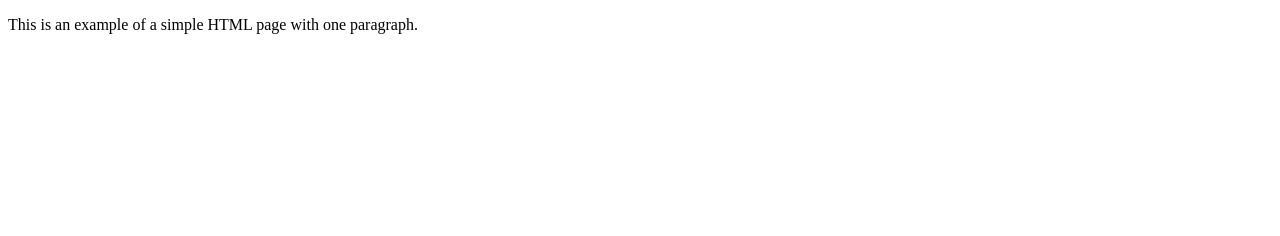
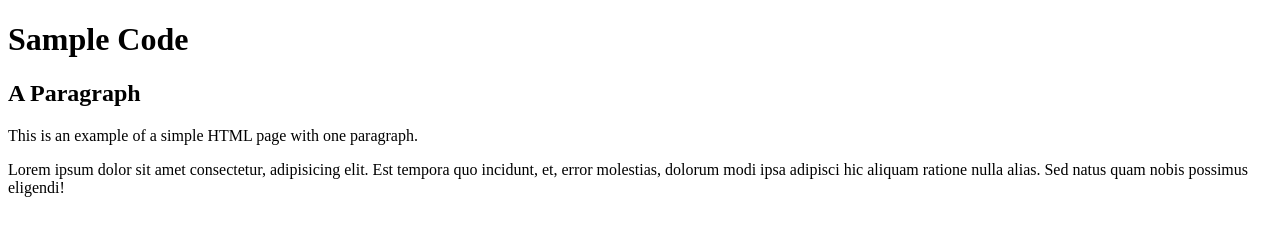
Before and after one commit to saoud/epicodusday2, a plain HTML site: page index.html in a window 1280 px wide. Drawn offline with Linux system fonts and the light colour scheme.

Commit message:
added Lorem ipsum

```diff
--- a/index.html
+++ b/index.html
@@ -6,7 +6,13 @@
 </head>
 
 <body>
+  <h1>Sample Code</h1>
+
+  <h2>A Paragraph</h2>
   <p>This is an example of a simple HTML page with one paragraph.</p>
+  <p>Lorem ipsum dolor sit amet consectetur, adipisicing elit. Est tempora quo incidunt, et, error molestias, dolorum
+    modi ipsa adipisci hic aliquam ratione nulla alias. Sed natus quam nobis possimus eligendi!</p>
+
 </body>
 
 </html>
```
